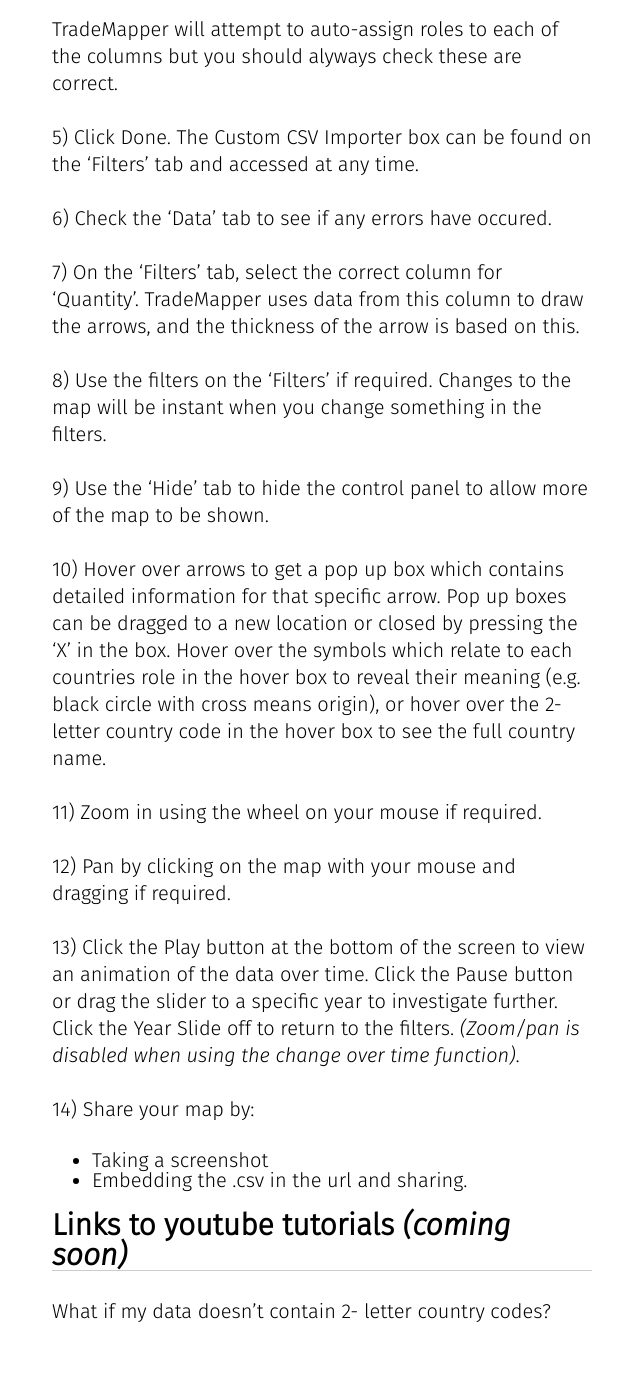
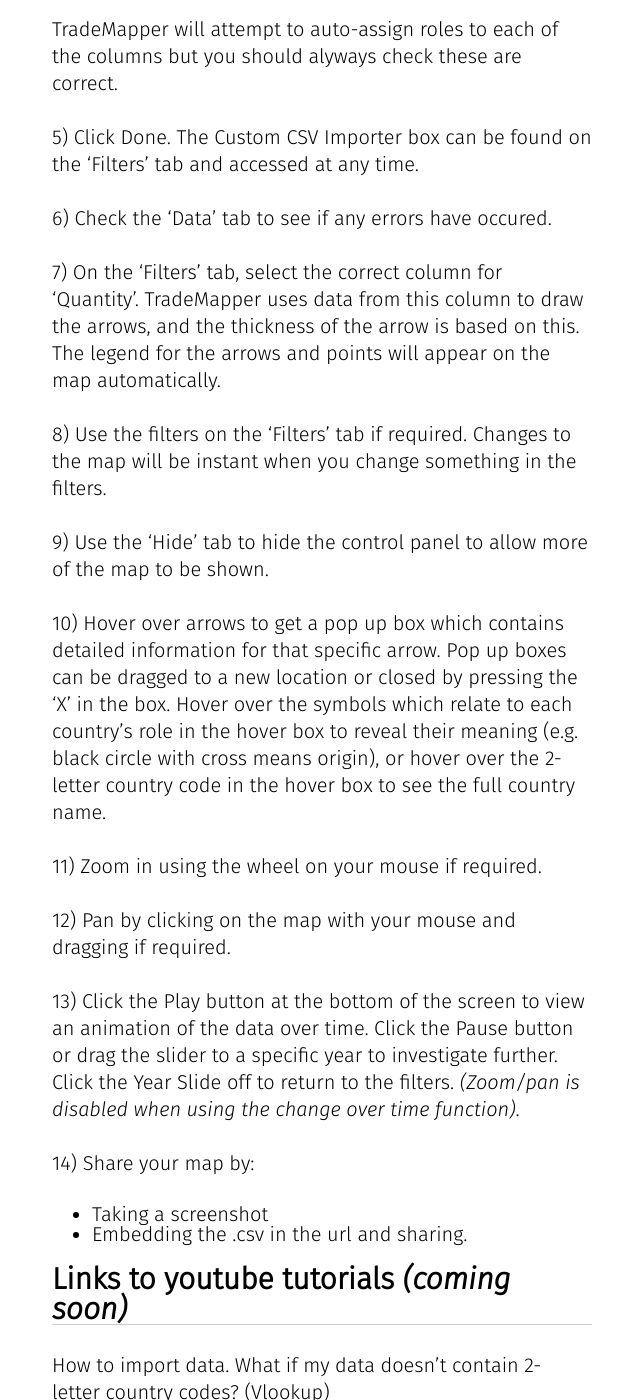
Before and after one commit to trademapper/trademapper-js, a Jekyll site: the page built from _pages/01_starting.md, in a window 1280 px wide and 1400 px high, scrolled down 2602 px. Shown: the whole window, without its empty margins (468-1108 px from the left). Built offline with Jekyll 4.4.1, drawn with Linux system fonts in a browser that asks for light colours; before the commit the page ends 3974 px from its top, so only the background shows below that; some of the changed text lies outside the part shown.

Commit message:
Update 01_starting.md

```diff
--- a/_pages/01_starting.md
+++ b/_pages/01_starting.md
@@ -43,13 +43,13 @@
 
 6) Check the 'Data' tab to see if any errors have occured.
 
-7) On the 'Filters' tab, select the correct column for ‘Quantity’. TradeMapper uses data from this column to draw the arrows, and the thickness of the arrow is based on this.
+7) On the 'Filters' tab, select the correct column for ‘Quantity’. TradeMapper uses data from this column to draw the arrows, and the thickness of the arrow is based on this. The legend for the arrows and points will appear on the map automatically.
 
-8) Use the filters on the 'Filters' if required. Changes to the map will be instant when you change something in the filters.
+8) Use the filters on the 'Filters' tab if required. Changes to the map will be instant when you change something in the filters.
 
 9) Use the 'Hide' tab to hide the control panel to allow more of the map to be shown.
 
-10) Hover over arrows to get a pop up box which contains detailed information for that specific arrow. Pop up boxes can be dragged to a new location or closed by pressing the ‘X’ in the box.  Hover over the symbols which relate to each countries role in the hover box to reveal their meaning (e.g. black circle with cross means origin), or hover over the 2-letter country code in the hover box to see the full country name.
+10) Hover over arrows to get a pop up box which contains detailed information for that specific arrow. Pop up boxes can be dragged to a new location or closed by pressing the ‘X’ in the box.  Hover over the symbols which relate to each country's role in the hover box to reveal their meaning (e.g. black circle with cross means origin), or hover over the 2-letter country code in the hover box to see the full country name.
 
 11) Zoom in using the wheel on your mouse if required.
 
@@ -58,10 +58,11 @@
 13) Click the Play button at the bottom of the screen to view an animation of the data over time. Click the Pause button or drag the slider to a specific year to investigate further. Click the Year Slide off to return to the filters. _(Zoom/pan is disabled when using the change over time function)_.
 
 14) Share your map by:
- * Taking a screenshot
- * Embedding the .csv in the url and sharing.
+  * Taking a screenshot
+  * Embedding the .csv in the url and sharing.
 
 
 ##Links to youtube tutorials _(coming soon)_
 
-What if my data doesn't contain 2- letter country codes?
+How to import data.
+What if my data doesn't contain 2- letter country codes? (Vlookup)
```
Also changed, not shown: other parts of _pages/01_starting.md (+2 -2 lines).
